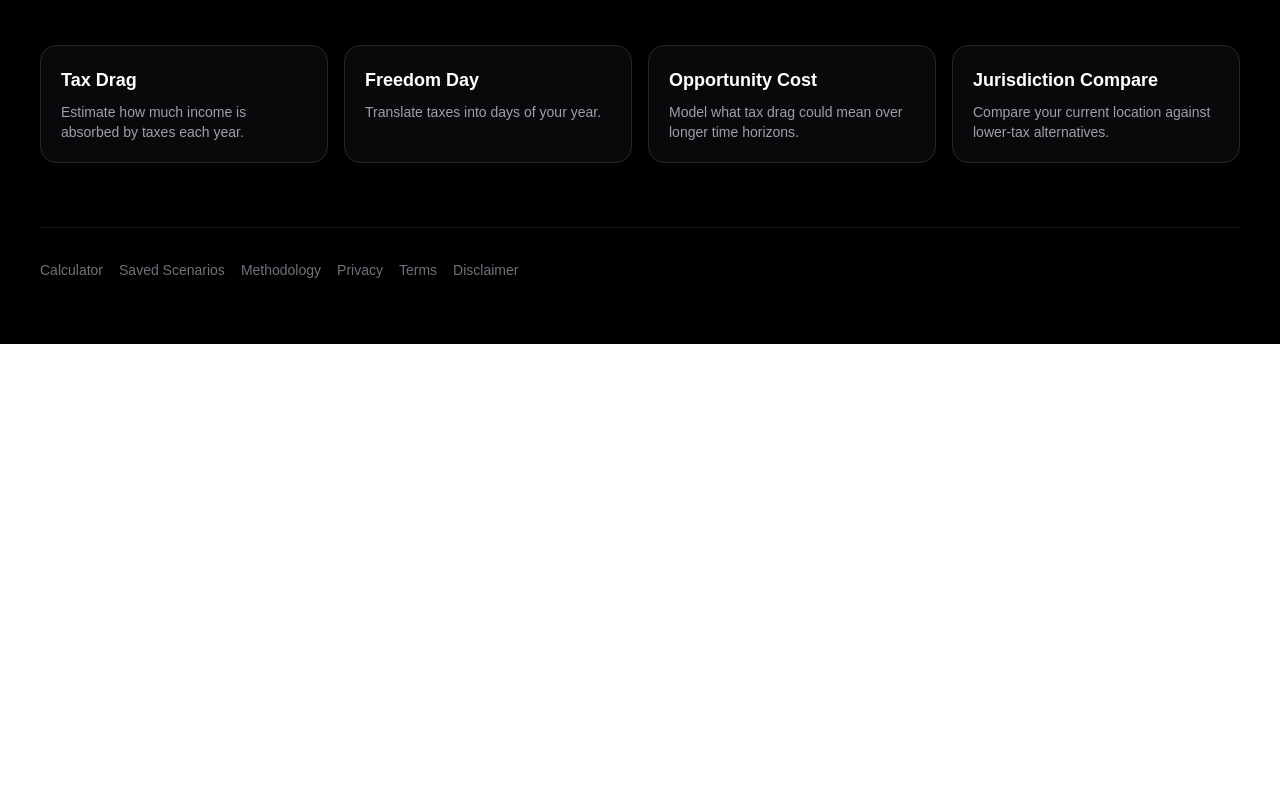
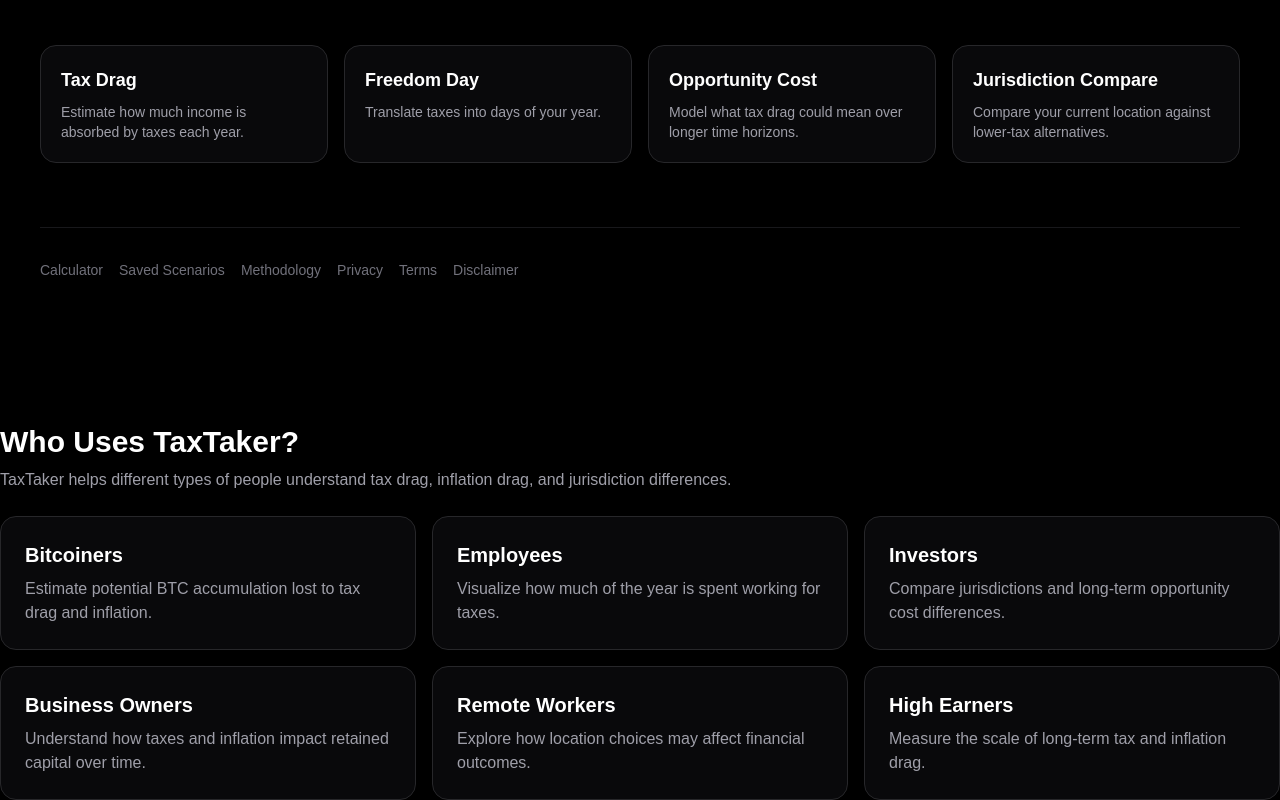
Before and after one commit to Dabberman10X/taxtaker, a Next.js app: page / in a window 1280 px wide. Shown: the part 853-1653 px from the top of the page. Before the commit the page ends 1197 px from the top, so only its background shows below. Built offline with nearby package versions, Linux system fonts and the light colour scheme.

Commit message:
Improve homepage clarity and onboarding

```diff
--- a/src/app/page.tsx
+++ b/src/app/page.tsx
@@ -131,6 +131,60 @@
           <Link href='/disclaimer' className='hover:text-zinc-300'>Disclaimer</Link>
         </footer>
       </section>
-    </main>
+
+      <section className='mt-20'>
+        <div className='mb-6'>
+          <h2 className='text-3xl font-bold'>Who Uses TaxTaker?</h2>
+          <p className='mt-2 text-zinc-400'>
+            TaxTaker helps different types of people understand tax drag, inflation drag, and jurisdiction differences.
+          </p>
+        </div>
+
+        <div className='grid grid-cols-1 gap-4 md:grid-cols-3'>
+          <div className='rounded-2xl border border-zinc-800 bg-zinc-950 p-6'>
+            <div className='text-xl font-bold'>Bitcoiners</div>
+            <p className='mt-2 text-zinc-400'>
+              Estimate potential BTC accumulation lost to tax drag and inflation.
+            </p>
+          </div>
+
+          <div className='rounded-2xl border border-zinc-800 bg-zinc-950 p-6'>
+            <div className='text-xl font-bold'>Employees</div>
+            <p className='mt-2 text-zinc-400'>
+              Visualize how much of the year is spent working for taxes.
+            </p>
+          </div>
+
+          <div className='rounded-2xl border border-zinc-800 bg-zinc-950 p-6'>
+            <div className='text-xl font-bold'>Investors</div>
+            <p className='mt-2 text-zinc-400'>
+              Compare jurisdictions and long-term opportunity cost differences.
+            </p>
+          </div>
+
+          <div className='rounded-2xl border border-zinc-800 bg-zinc-950 p-6'>
+            <div className='text-xl font-bold'>Business Owners</div>
+            <p className='mt-2 text-zinc-400'>
+              Understand how taxes and inflation impact retained capital over time.
+            </p>
+          </div>
+
+          <div className='rounded-2xl border border-zinc-800 bg-zinc-950 p-6'>
+            <div className='text-xl font-bold'>Remote Workers</div>
+            <p className='mt-2 text-zinc-400'>
+              Explore how location choices may affect financial outcomes.
+            </p>
+          </div>
+
+          <div className='rounded-2xl border border-zinc-800 bg-zinc-950 p-6'>
+            <div className='text-xl font-bold'>High Earners</div>
+            <p className='mt-2 text-zinc-400'>
+              Measure the scale of long-term tax and inflation drag.
+            </p>
+          </div>
+        </div>
+      </section>
+
+</main>
   )
 }
```
